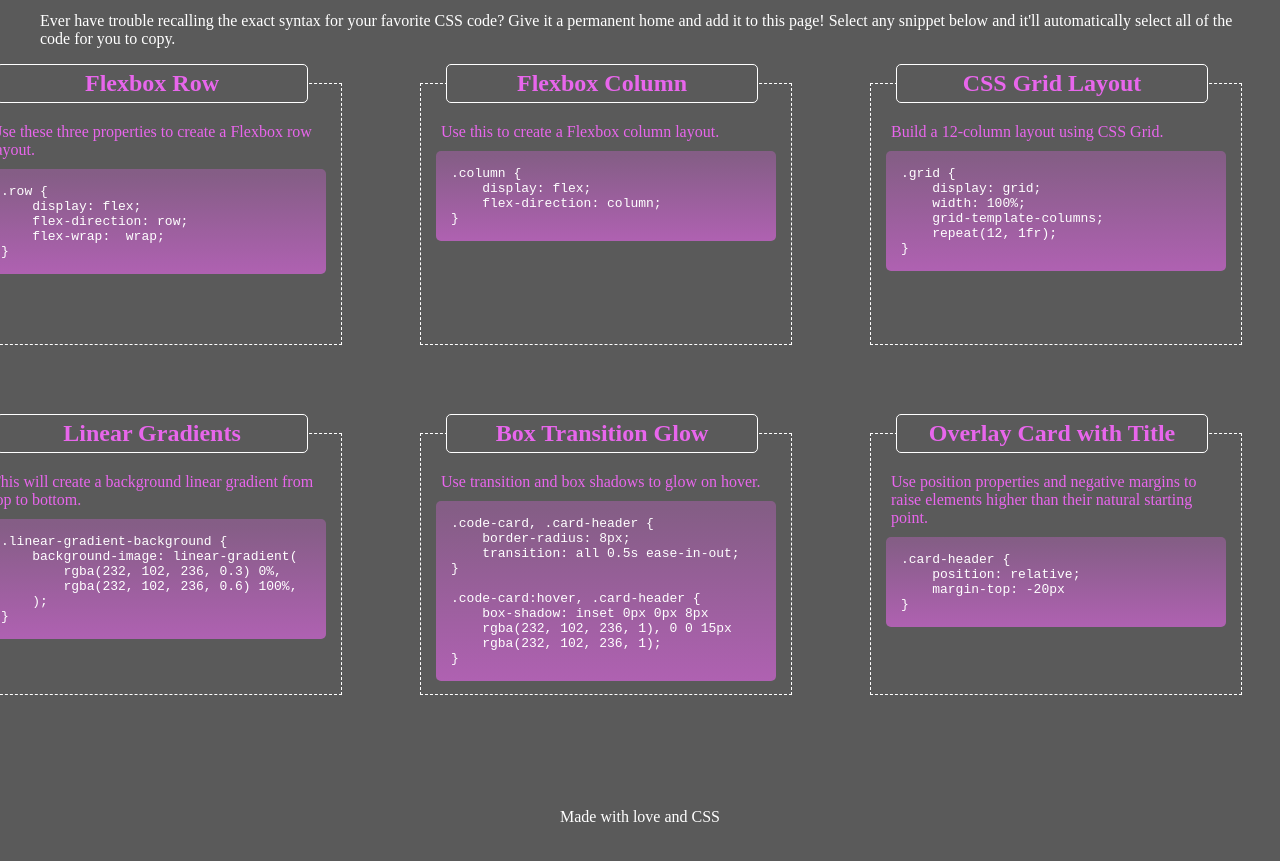
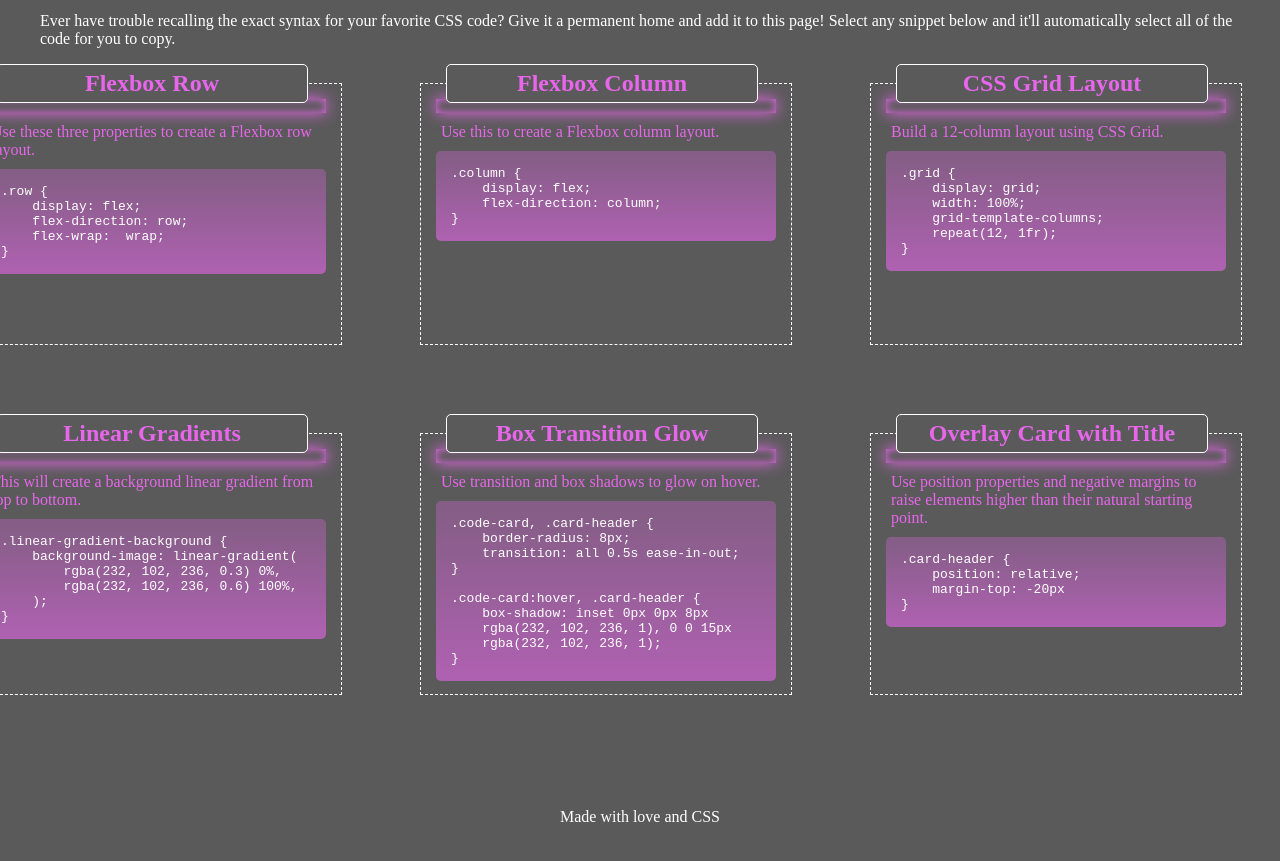
Before and after one commit to Topomat20/CSS-Snippet-Cheat--Sheet-mini, a plain HTML site: page index.html in a window 1280 px wide. Shown: the part 85-946 px from the top of the page. Drawn offline with Linux system fonts and the light colour scheme.

```diff
--- a/style.css
+++ b/style.css
@@ -36,19 +36,19 @@ main {
     grid-template-rows: 350px 350px;
 }
 
-
-
+section, .headCard {
+    transition: all 0.5s ease-in-out;
+}
+section:hover, .headCard {
+    box-shadow: inset 0px 0px 8px
+    rgba(232, 102, 236, 1), 0 0 15px
+    rgba(232, 102, 236, 1);
+}
 .card {
-    transition: all 0.5s ease-in-out;
     padding: 10px;
     border: 1px dashed;
     height: 240px;
     width: 350px;
-}
-.card:hover {
-    box-shadow: inset 0px 0px 8px
-    rgba(232, 102, 236, 1), 0 0 15px
-    rgba(232, 102, 236, 1);
 }
 h2 {
     position: relative;
```
Also changed, not shown: Assets/01-app-desktop.png (deleted), Assets/02-app-tablet.png (deleted), Assets/03-app-mobile.png (deleted).
